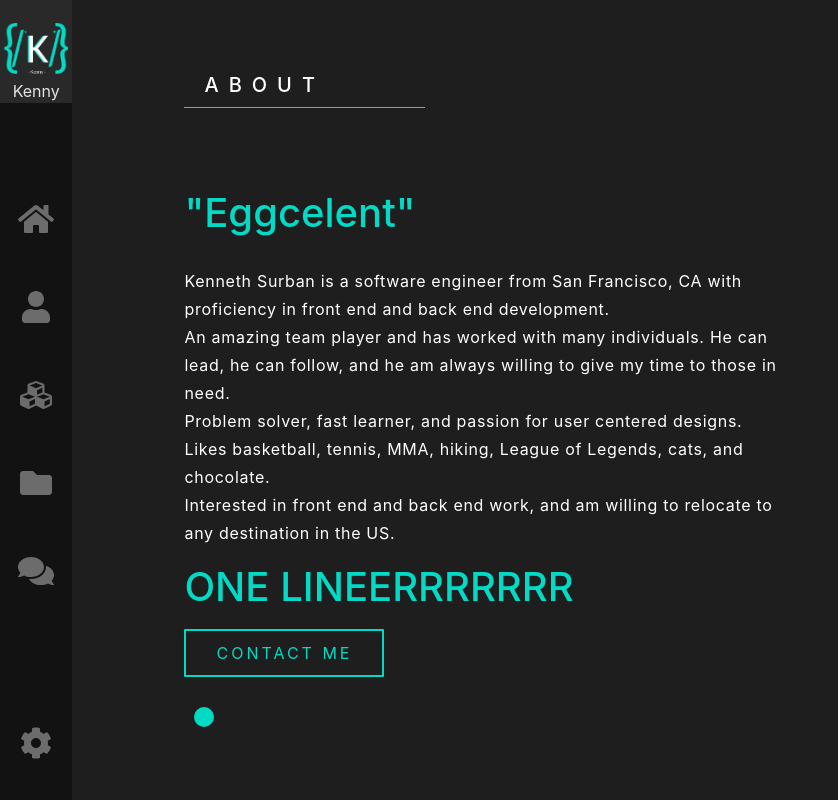
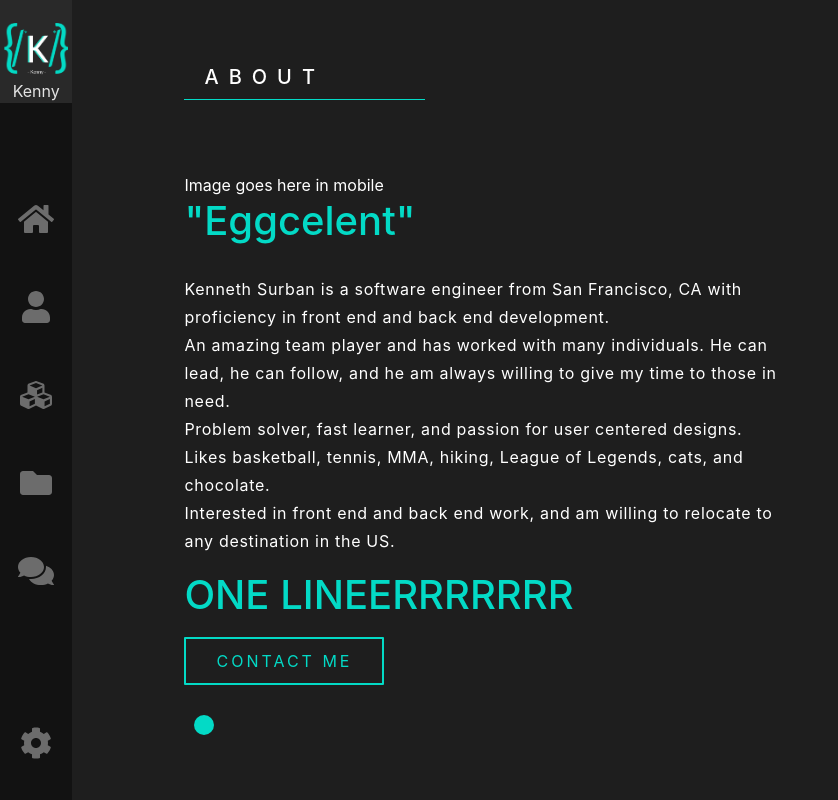
Before and after one commit to ksrawr/portfolio, a React app: page /about in a window 1280 px wide. Shown: the top 800 px of the page, without its empty margins (0-838 px from the left). Built offline with nearby package versions, Linux system fonts and the light colour scheme.

Commit message:
adds comments and content tags needed features

```diff
--- a/src/components/About.js
+++ b/src/components/About.js
@@ -13,6 +13,7 @@ const About = () => {
             <h1 className="text-subheader">ABOUT</h1>
           </div>
           <div className="about-main">
+            <div>Image goes here in mobile</div>
             <h2 className="text-lg text-cyan quote">"Eggcelent"</h2>
             {/* <div className="icon-list">
               <FontAwesomeIcon color="rgba(255, 255, 255, 0.66)" icon={faLinkedin} size="2x"/>
```
